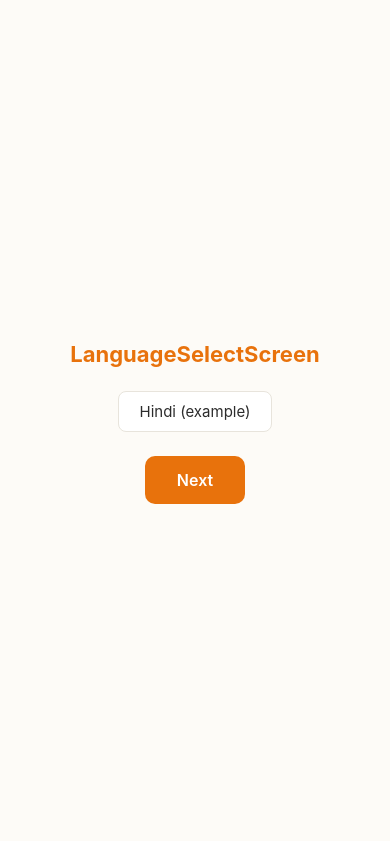
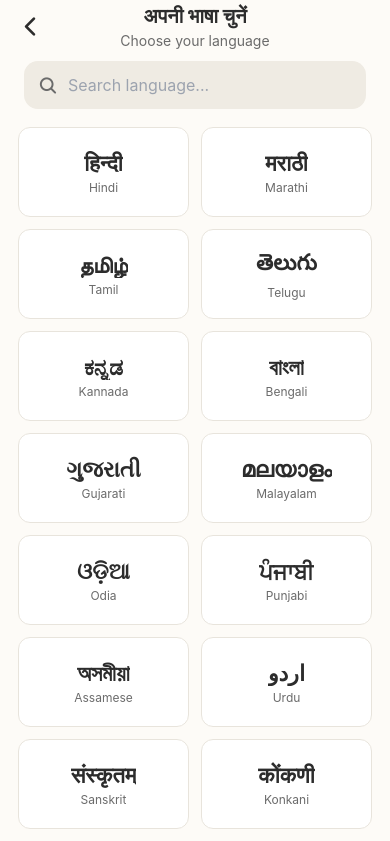
Before and after one commit to SohamMahajan788/multilingual-ai-tutor, a React Native app in the folder apps/mobile/: screen /LanguageSelect in a window 390 px wide. Shown: the top 841 px of the page. Built offline with nearby package versions, Linux system fonts and the light colour scheme; what react-native-worklets would draw is missing.

Commit message:
feat: 22-language selector fully working — search, select, navigate

```diff
--- a/apps/mobile/src/screens/onboarding/LanguageSelectScreen.tsx
+++ b/apps/mobile/src/screens/onboarding/LanguageSelectScreen.tsx
@@ -1,87 +1,347 @@
-import { useNavigation } from '@react-navigation/native';
-import type { StackNavigationProp } from '@react-navigation/stack';
-import React from 'react';
+import { Ionicons } from '@expo/vector-icons';
+import type { StackScreenProps } from '@react-navigation/stack';
+import React, { useCallback, useMemo, useState } from 'react';
 import {
+  Dimensions,
+  FlatList,
+  ListRenderItem,
   Pressable,
   StyleSheet,
   Text,
+  TextInput,
   View,
 } from 'react-native';
+import { SafeAreaView } from 'react-native-safe-area-context';
 
 import type { OnboardingStackParamList } from '../../navigation/types';
 import { useAppStore } from '../../stores/appStore';
 
-type Nav = StackNavigationProp<OnboardingStackParamList, 'LanguageSelect'>;
+const LANGUAGES = [
+  { code: 'hi', name: 'हिन्दी', englishName: 'Hindi', script: 'Devanagari' },
+  { code: 'mr', name: 'मराठी', englishName: 'Marathi', script: 'Devanagari' },
+  { code: 'ta', name: 'தமிழ்', englishName: 'Tamil', script: 'Tamil' },
+  { code: 'te', name: 'తెలుగు', englishName: 'Telugu', script: 'Telugu' },
+  { code: 'kn', name: 'ಕನ್ನಡ', englishName: 'Kannada', script: 'Kannada' },
+  { code: 'bn', name: 'বাংলা', englishName: 'Bengali', script: 'Bengali' },
+  { code: 'gu', name: 'ગુજરાતી', englishName: 'Gujarati', script: 'Gujarati' },
+  { code: 'ml', name: 'മലയാളം', englishName: 'Malayalam', script: 'Malayalam' },
+  { code: 'or', name: 'ଓଡ଼ିଆ', englishName: 'Odia', script: 'Odia' },
+  { code: 'pa', name: 'ਪੰਜਾਬੀ', englishName: 'Punjabi', script: 'Gurmukhi' },
+  { code: 'as', name: 'অসমীয়া', englishName: 'Assamese', script: 'Bengali' },
+  { code: 'ur', name: 'اردو', englishName: 'Urdu', script: 'Nastaliq' },
+  { code: 'sa', name: 'संस्कृतम्', englishName: 'Sanskrit', script: 'Devanagari' },
+  { code: 'kok', name: 'कोंकणी', englishName: 'Konkani', script: 'Devanagari' },
+  { code: 'mai', name: 'मैथिली', englishName: 'Maithili', script: 'Devanagari' },
+  { code: 'doi', name: 'डोगरी', englishName: 'Dogri', script: 'Devanagari' },
+  { code: 'mni', name: 'মৈতৈলোন্', englishName: 'Manipuri', script: 'Bengali' },
+  { code: 'brx', name: 'बड़ो', englishName: 'Bodo', script: 'Devanagari' },
+  { code: 'sat', name: 'ᱥᱟᱱᱛᱟᱲᱤ', englishName: 'Santhali', script: 'Ol Chiki' },
+  { code: 'ks', name: 'کٲشُر', englishName: 'Kashmiri', script: 'Nastaliq' },
+  { code: 'sd', name: 'سنڌي', englishName: 'Sindhi', script: 'Arabic' },
+  { code: 'ne', name: 'नेपाली', englishName: 'Nepali', script: 'Devanagari' },
+];
+
+type LanguageItem = (typeof LANGUAGES)[number];
+
+type Props = StackScreenProps<OnboardingStackParamList, 'LanguageSelect'>;
+
+const SCREEN_WIDTH = Dimensions.get('window').width;
+/** Per spec: (screenWidth - 48) / 2; row padding 12+12 fits two cards with margin 6 */
+const CARD_WIDTH = (SCREEN_WIDTH - 48) / 2;
 
 /**
- * Lets the learner pick a primary language and continue to profile setup.
+ * Full-screen picker for one of 22 scheduled / regional languages with search.
  */
-export default function LanguageSelectScreen(): React.ReactElement {
-  const navigation = useNavigation<Nav>();
+export default function LanguageSelectScreen({
+  navigation,
+}: Props): React.ReactElement {
   const setSelectedLanguage = useAppStore((s) => s.setSelectedLanguage);
+  const [search, setSearch] = useState('');
+  const [selectedCode, setSelectedCode] = useState<string | null>(null);
+
+  const filtered = useMemo(() => {
+    const q = search.trim().toLowerCase();
+    if (q.length === 0) {
+      return LANGUAGES;
+    }
+    return LANGUAGES.filter((lang) => {
+      const en = lang.englishName.toLowerCase();
+      const native = lang.name.toLowerCase();
+      return en.includes(q) || native.includes(q);
+    });
+  }, [search]);
+
+  const onContinue = useCallback(() => {
+    if (selectedCode === null) {
+      return;
+    }
+    setSelectedLanguage(selectedCode);
+    navigation.navigate('ProfileSetup');
+  }, [navigation, selectedCode, setSelectedLanguage]);
+
+  const renderItem: ListRenderItem<LanguageItem> = useCallback(
+    ({ item }) => {
+      const selected = item.code === selectedCode;
+      return (
+        <Pressable
+          onPress={() => setSelectedCode(item.code)}
+          style={({ pressed }) => [
+            styles.card,
+            selected && styles.cardSelected,
+            pressed && styles.cardPressed,
+          ]}
+          accessibilityRole="button"
+          accessibilityState={{ selected }}
+          accessibilityLabel={`${item.englishName}, ${item.name}`}
+        >
+          {selected ? (
+            <View style={styles.checkBadge} accessibilityElementsHidden>
+              <Ionicons name="checkmark" size={14} color="#FFFFFF" />
+            </View>
+          ) : null}
+          <Text style={styles.nativeName} numberOfLines={2}>
+            {item.name}
+          </Text>
+          <Text style={styles.englishName} numberOfLines={1}>
+            {item.englishName}
+          </Text>
+        </Pressable>
+      );
+    },
+    [selectedCode]
+  );
+
+  const keyExtractor = useCallback((item: LanguageItem) => item.code, []);
+
+  const listEmpty = useMemo(
+    () => (
+      <View style={styles.emptyWrap}>
+        <Text style={styles.emptyText}>No language found</Text>
+      </View>
+    ),
+    []
+  );
 
   return (
-    <View style={styles.container}>
-      <Text style={styles.title}>LanguageSelectScreen</Text>
+    <SafeAreaView style={styles.safe} edges={['top', 'left', 'right', 'bottom']}>
+      <View style={styles.header}>
         <Pressable
-        style={({ pressed }) => [styles.chip, pressed && styles.chipPressed]}
-        onPress={() => setSelectedLanguage('hi')}
+          onPress={() => navigation.goBack()}
+          style={({ pressed }) => [styles.backBtn, pressed && styles.backPressed]}
+          accessibilityRole="button"
+          accessibilityLabel="Go back"
         >
-        <Text style={styles.chipLabel}>Hindi (example)</Text>
+          <Ionicons name="chevron-back" size={28} color="#2C2C2C" />
         </Pressable>
+        <View style={styles.headerTitles}>
+          <Text style={styles.headerTitle}>अपनी भाषा चुनें</Text>
+          <Text style={styles.headerSubtitle}>Choose your language</Text>
+        </View>
+        <View style={styles.headerSpacer} />
+      </View>
+
+      <View style={styles.searchWrap}>
+        <Ionicons
+          name="search"
+          size={20}
+          color="#6B6B6B"
+          style={styles.searchIcon}
+        />
+        <TextInput
+          value={search}
+          onChangeText={setSearch}
+          placeholder="Search language..."
+          placeholderTextColor="#9CA3AF"
+          style={styles.searchInput}
+          autoCorrect={false}
+          autoCapitalize="none"
+          clearButtonMode="while-editing"
+          accessibilityLabel="Search languages"
+        />
+      </View>
+
+      <FlatList
+        style={styles.list}
+        data={filtered}
+        keyExtractor={keyExtractor}
+        renderItem={renderItem}
+        numColumns={2}
+        columnWrapperStyle={styles.columnWrap}
+        contentContainerStyle={styles.listContent}
+        ListEmptyComponent={listEmpty}
+        showsVerticalScrollIndicator={false}
+        keyboardShouldPersistTaps="handled"
+      />
+
+      <View style={styles.footer}>
         <Pressable
-        style={({ pressed }) => [styles.button, pressed && styles.buttonPressed]}
-        onPress={() => navigation.navigate('ProfileSetup')}
+          onPress={onContinue}
+          disabled={selectedCode === null}
+          style={({ pressed }) => [
+            styles.continueBtn,
+            selectedCode === null && styles.continueBtnDisabled,
+            pressed && selectedCode !== null && styles.continueBtnPressed,
+          ]}
+          accessibilityRole="button"
+          accessibilityState={{ disabled: selectedCode === null }}
         >
-        <Text style={styles.buttonLabel}>Next</Text>
+          <Text style={styles.continueLabel}>Continue</Text>
         </Pressable>
       </View>
+    </SafeAreaView>
   );
 }
 
 const styles = StyleSheet.create({
-  container: {
+  safe: {
+    flex: 1,
+    backgroundColor: '#FDFBF7',
+  },
+  header: {
+    flexDirection: 'row',
+    alignItems: 'center',
+    paddingHorizontal: 8,
+    paddingTop: 4,
+    paddingBottom: 12,
+  },
+  backBtn: {
+    width: 44,
+    height: 44,
+    alignItems: 'center',
+    justifyContent: 'center',
+    borderRadius: 22,
+  },
+  backPressed: {
+    opacity: 0.6,
+  },
+  headerTitles: {
     flex: 1,
     alignItems: 'center',
+  },
+  headerSpacer: {
+    width: 44,
+  },
+  headerTitle: {
+    fontSize: 20,
+    fontWeight: '700',
+    color: '#2C2C2C',
+    textAlign: 'center',
+  },
+  headerSubtitle: {
+    fontSize: 14,
+    color: '#6B6B6B',
+    marginTop: 4,
+    textAlign: 'center',
+  },
+  searchWrap: {
+    flexDirection: 'row',
+    alignItems: 'center',
+    marginHorizontal: 24,
+    marginBottom: 12,
+    paddingHorizontal: 14,
+    height: 48,
+    borderRadius: 14,
+    backgroundColor: '#EFEBE3',
+  },
+  searchIcon: {
+    marginRight: 10,
+  },
+  searchInput: {
+    flex: 1,
+    fontSize: 16,
+    color: '#2C2C2C',
+    paddingVertical: 0,
+  },
+  list: {
+    flex: 1,
+  },
+  listContent: {
+    paddingBottom: 16,
+    flexGrow: 1,
+  },
+  columnWrap: {
+    paddingHorizontal: 12,
+    justifyContent: 'flex-start',
+  },
+  card: {
+    width: CARD_WIDTH,
+    height: 90,
+    margin: 6,
+    borderRadius: 12,
+    borderWidth: 1.5,
+    borderColor: '#E8E4DC',
+    backgroundColor: '#FFFFFF',
+    alignItems: 'center',
     justifyContent: 'center',
-    padding: 24,
-    backgroundColor: '#FDFBF7',
-    gap: 16,
+    paddingHorizontal: 8,
+    overflow: 'hidden',
   },
-  title: {
+  cardSelected: {
+    borderColor: '#E8720C',
+    backgroundColor: '#FDF0E6',
+  },
+  cardPressed: {
+    opacity: 0.92,
+  },
+  checkBadge: {
+    position: 'absolute',
+    top: 8,
+    right: 8,
+    width: 22,
+    height: 22,
+    borderRadius: 11,
+    backgroundColor: '#E8720C',
+    alignItems: 'center',
+    justifyContent: 'center',
+  },
+  nativeName: {
     fontSize: 22,
     fontWeight: '700',
-    color: '#E8720C',
-    marginBottom: 8,
+    color: '#2C2C2C',
+    textAlign: 'center',
   },
-  chip: {
-    borderWidth: 1,
-    borderColor: '#E8E4DC',
-    paddingVertical: 10,
-    paddingHorizontal: 20,
-    borderRadius: 8,
-    backgroundColor: '#FFFFFF',
+  englishName: {
+    fontSize: 12,
+    color: '#6B6B6B',
+    marginTop: 4,
+    textAlign: 'center',
   },
-  chipPressed: {
+  emptyWrap: {
+    flex: 1,
+    minHeight: 200,
+    alignItems: 'center',
+    justifyContent: 'center',
+    paddingHorizontal: 24,
+  },
+  emptyText: {
+    fontSize: 16,
+    color: '#6B6B6B',
+    textAlign: 'center',
+  },
+  footer: {
+    paddingHorizontal: 24,
+    paddingTop: 12,
+    paddingBottom: 8,
+    borderTopWidth: StyleSheet.hairlineWidth,
+    borderTopColor: '#E8E4DC',
+    backgroundColor: '#FDFBF7',
+  },
+  continueBtn: {
+    height: 56,
+    borderRadius: 14,
+    backgroundColor: '#E8720C',
+    alignItems: 'center',
+    justifyContent: 'center',
+  },
+  continueBtnDisabled: {
+    backgroundColor: '#F4A96A',
+  },
+  continueBtnPressed: {
     opacity: 0.9,
   },
-  chipLabel: {
-    color: '#2C2C2C',
-    fontSize: 15,
-  },
-  button: {
-    marginTop: 8,
-    backgroundColor: '#E8720C',
-    paddingVertical: 14,
-    paddingHorizontal: 32,
-    borderRadius: 10,
-  },
-  buttonPressed: {
-    opacity: 0.85,
-  },
-  buttonLabel: {
+  continueLabel: {
+    fontSize: 18,
+    fontWeight: '700',
     color: '#FFFFFF',
-    fontSize: 16,
-    fontWeight: '600',
   },
 });
```
Lines whose indentation alone changed are shown as unchanged.
